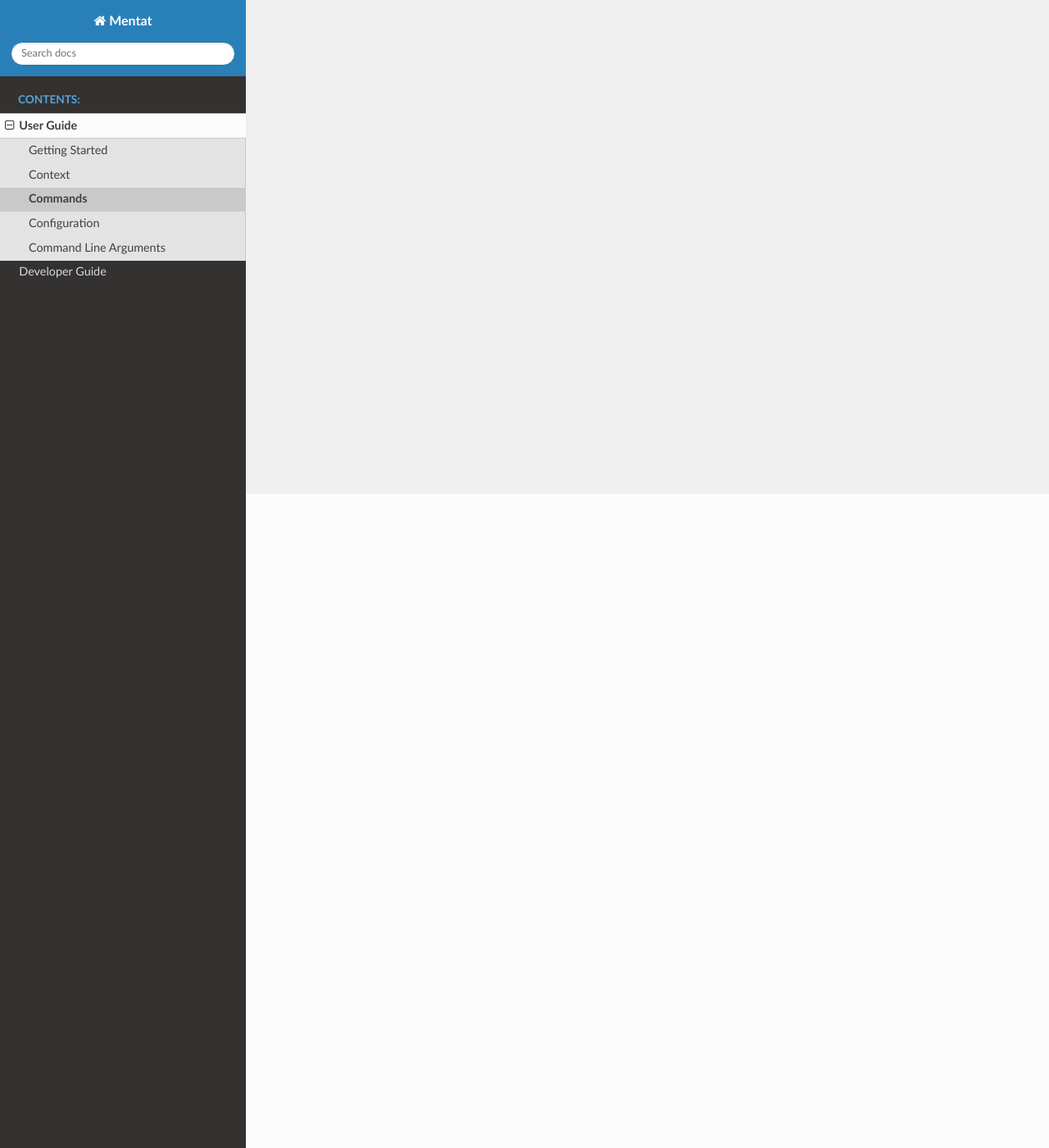
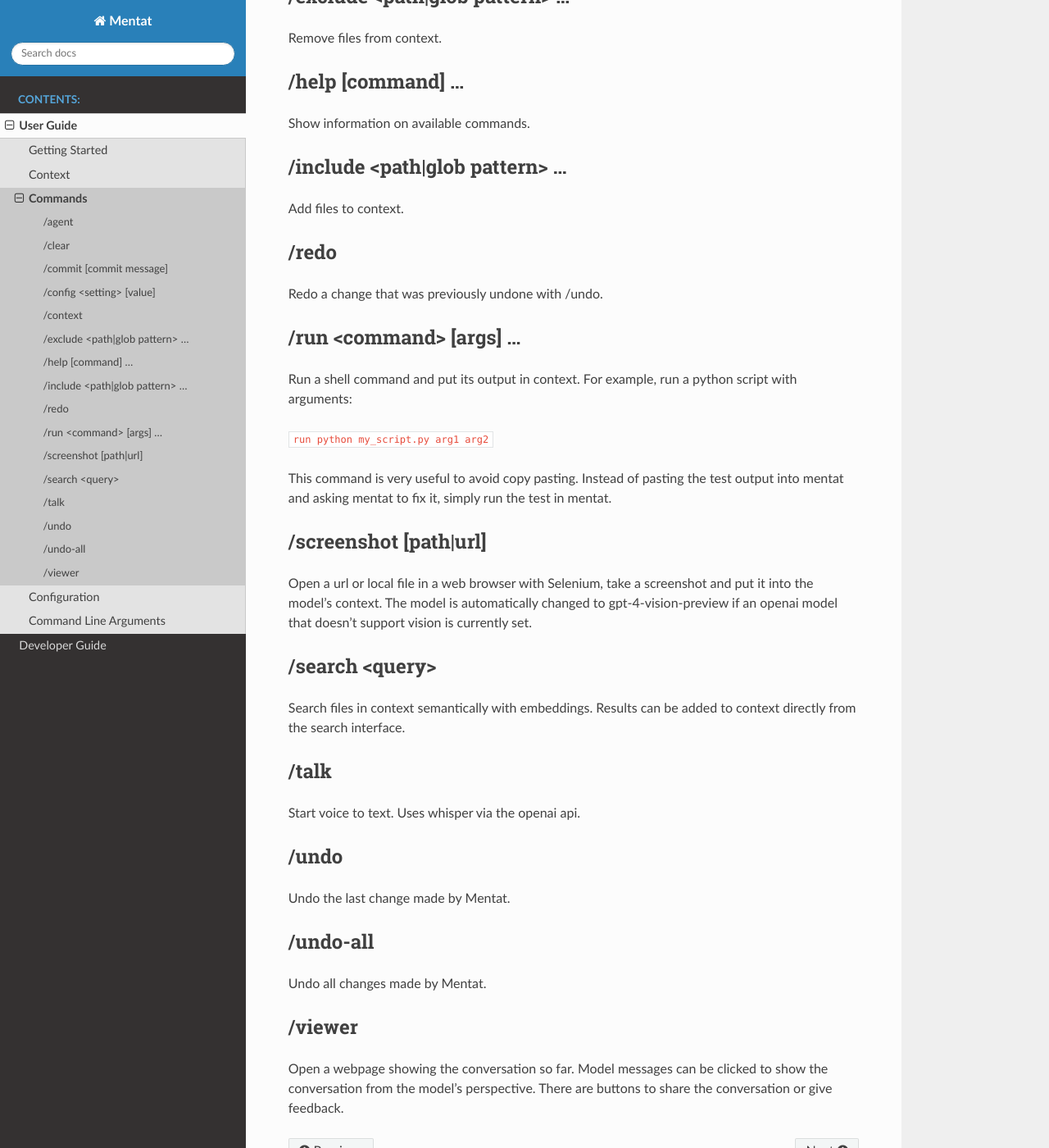
Before and after one commit to AbanteAI/mentat, a Sphinx documentation site: the page built from docs/source/user/commands.rst, in a window 1280 px wide and 1400 px high, scrolled down 798 px. Shown: the whole window at 82% size. Built offline with Sphinx 7.4.7 and the Read the Docs theme 2.0.0, drawn with Linux system fonts in a browser that asks for light colours; some of the changed text lies outside the part shown.

Commit message:
Commands documented (#464)
Co-authored-by: biobootloader <128252497+biobootloader@users.noreply.github.com>

```diff
--- a/docs/source/user/commands.rst
+++ b/docs/source/user/commands.rst
@@ -1,2 +1,88 @@
 Commands
 ========
+
+In addition to the standard chat interface there are a number of commands available to do things such as modify or observe the context, run shell commands, use vision and voice, and more. You can get help information for them in a session by running the :code:`/help` command.
+
+/agent
+------
+
+Toggle agent mode. In agent mode Mentat will automatically make changes and run commands.
+
+/clear
+------
+
+Clear the current message history and auto included code features from context.
+
+/commit [commit message]
+------------------------
+
+Commit all unstaged and staged changes to git.
+
+/config <setting> [value]
+-------------------------
+
+Show or set a config option's value.
+
+/context
+--------
+
+Show all files currently in context.
+
+/exclude <path|glob pattern> ...
+--------------------------------
+
+Remove files from context.
+
+/help [command] ...
+-------------------
+
+Show information on available commands.
+
+/include <path|glob pattern> ...
+--------------------------------
+
+Add files to context.
+
+/redo
+-----
+
+Redo a change that was previously undone with /undo.
+
+/run <command> [args] ...
+-------------------------
+
+Run a shell command and put its output in context. For example, run a python script with arguments:
+
+:code:`\run python my_script.py arg1 arg2`
+
+This command is very useful to avoid copy pasting. Instead of pasting the test output into mentat and asking mentat to fix it, simply run the test in mentat.
+
+/screenshot [path|url]
+----------------------
+
+Open a url or local file in a web browser with Selenium, take a screenshot and put it into the model's context. The model is automatically changed to gpt-4-vision-preview if an openai model that doesn't support vision is currently set.
+
+/search <query>
+---------------
+
+Search files in context semantically with embeddings. Results can be added to context directly from the search interface.
+
+/talk
+-----
+
+Start voice to text. Uses whisper via the openai api.
+
+/undo
+-----
+
+Undo the last change made by Mentat.
+
+/undo-all
+---------
+
+Undo all changes made by Mentat.
+
+/viewer
+-------
+
+Open a webpage showing the conversation so far. Model messages can be clicked to show the conversation from the model's perspective. There are buttons to share the conversation or give feedback.
```
Also changed, not shown: 2 other files.
